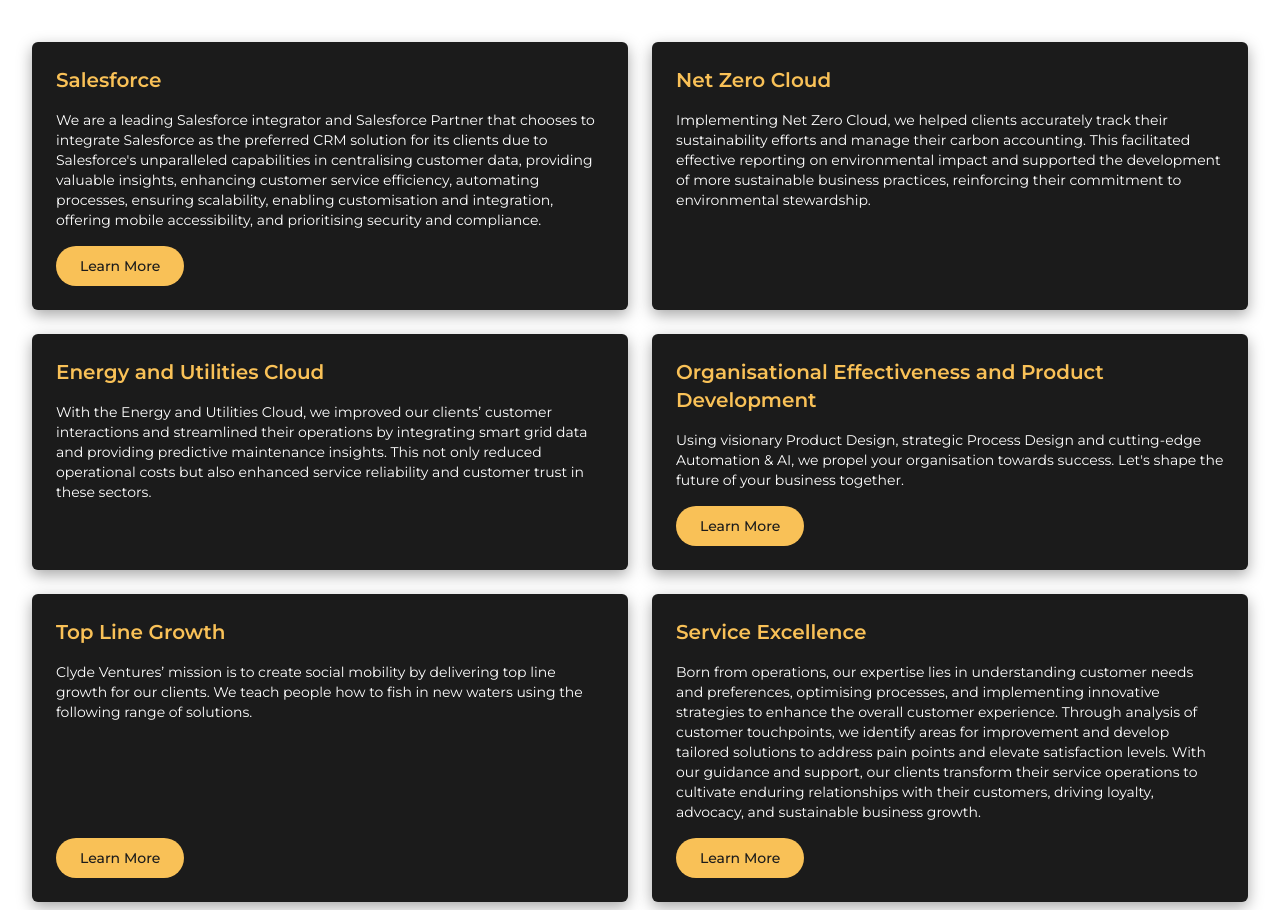
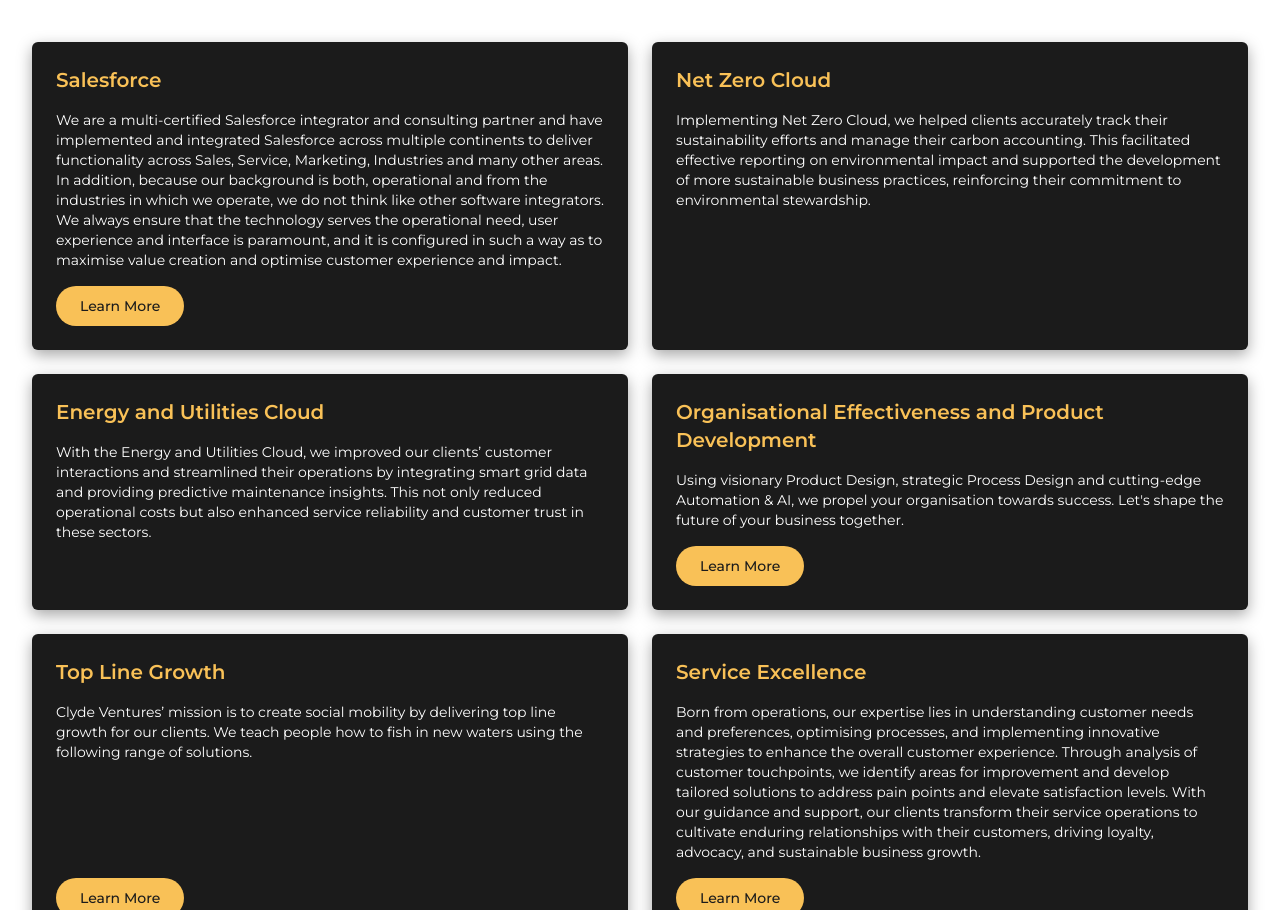
Before and after one commit to luke-meadows/clyde-ventures-2024, a Next.js app: page /sectors in a window 1280 px wide. Shown: the part 1598-2508 px from the top of the page. Built offline with nearby package versions, Linux system fonts and the light colour scheme.

Commit message:
new blurbs

```diff
--- a/components/MainHero.js
+++ b/components/MainHero.js
@@ -32,7 +32,7 @@
       image: '/images/hero/salesforce.jpeg',
       title: 'Salesforce',
       subtitle:
-        "We are a leading Salesforce integrator and Salesforce Partner that chooses to integrate Salesforce as the preferred CRM solution for its clients due to Salesforce's unparalleled capabilities in centralising customer data, providing valuable insights, enhancing customer service efficiency, automating processes, ensuring scalability, enabling customisation and integration, offering mobile accessibility, and prioritising security and compliance.",
+        'We are a multi-certified Salesforce integrator and consulting partner and have implemented and integrated Salesforce across multiple continents to deliver functionality across Sales, Service, Marketing, Industries and many other areas. In addition, because our background is both, operational and from the industries in which we operate, we do not think like other software integrators. We always ensure that the technology serves the operational need, user experience and interface is paramount, and it is configured in such a way as to maximise value creation and optimise customer experience and impact.',
     },
     'process-design': {
       image: '/images/hero/process-design.jpg',
--- a/components/SectorSolutionsGrid.js
+++ b/components/SectorSolutionsGrid.js
@@ -7,9 +7,9 @@
     {
       title: 'Salesforce',
       blurb:
-        "We are a leading Salesforce integrator and Salesforce Partner that chooses to integrate Salesforce as the preferred CRM solution for its clients due to Salesforce's unparalleled capabilities in centralising customer data, providing valuable insights, enhancing customer service efficiency, automating processes, ensuring scalability, enabling customisation and integration, offering mobile accessibility, and prioritising security and compliance.",
+        'We are a multi-certified Salesforce integrator and consulting partner and have implemented and integrated Salesforce across multiple continents to deliver functionality across Sales, Service, Marketing, Industries and many other areas. In addition, because our background is both, operational and from the industries in which we operate, we do not think like other software integrators. We always ensure that the technology serves the operational need, user experience and interface is paramount, and it is configured in such a way as to maximise value creation and optimise customer experience and impact.',
       icon: '/icons/sales.svg',
-      url: '/services/integration/salesforce',
+      url: 'integration/salesforce',
     },
     {
       title: 'Net Zero Cloud',
@@ -23,9 +23,9 @@
     {
       title: 'Salesforce',
       blurb:
-        "We are a leading Salesforce integrator and Salesforce Partner that chooses to integrate Salesforce as the preferred CRM solution for its clients due to Salesforce's unparalleled capabilities in centralising customer data, providing valuable insights, enhancing customer service efficiency, automating processes, ensuring scalability, enabling customisation and integration, offering mobile accessibility, and prioritising security and compliance.",
+        'We are a multi-certified Salesforce integrator and consulting partner and have implemented and integrated Salesforce across multiple continents to deliver functionality across Sales, Service, Marketing, Industries and many other areas. In addition, because our background is both, operational and from the industries in which we operate, we do not think like other software integrators. We always ensure that the technology serves the operational need, user experience and interface is paramount, and it is configured in such a way as to maximise value creation and optimise customer experience and impact.',
       icon: '/icons/sales.svg',
-      url: '/services/integration/salesforce',
+      url: 'integration/salesforce',
     },
     {
       title: 'Marketing Cloud & Marketing Cloud Account Engagement',
@@ -39,9 +39,9 @@
     {
       title: 'Salesforce',
       blurb:
-        "We are a leading Salesforce integrator and Salesforce Partner that chooses to integrate Salesforce as the preferred CRM solution for its clients due to Salesforce's unparalleled capabilities in centralising customer data, providing valuable insights, enhancing customer service efficiency, automating processes, ensuring scalability, enabling customisation and integration, offering mobile accessibility, and prioritising security and compliance.",
+        'We are a multi-certified Salesforce integrator and consulting partner and have implemented and integrated Salesforce across multiple continents to deliver functionality across Sales, Service, Marketing, Industries and many other areas. In addition, because our background is both, operational and from the industries in which we operate, we do not think like other software integrators. We always ensure that the technology serves the operational need, user experience and interface is paramount, and it is configured in such a way as to maximise value creation and optimise customer experience and impact.',
       icon: '/icons/sales.svg',
-      url: '/services/integration/salesforce',
+      url: 'integration/salesforce',
     },
     {
       title: 'Net Zero Cloud',
--- a/components/SolutionsGrid.js
+++ b/components/SolutionsGrid.js
@@ -7,44 +7,38 @@
     {
       title: 'Sales Cloud',
       blurb:
-        "Leveraging Sales Cloud, we optimised our clients' sales cycles and increased the efficiency of their CRM processes. Features like opportunity management and sales forecasting allowed for better resource allocation and a clearer visibility into sales pipelines. This enabled sales teams to focus on high-value activities, thus driving up conversion rates and revenue.",
+        'Our team of certified Salesforce professionals are experts in system architecture, guaranteeing that your Sales Cloud solution aligns perfectly with your business requirements. Clyde Ventures are here to assist you with your new implementation or improving your current Sales Cloud setup by incorporating extra features as needed. We also provide ongoing support for your Sales Cloud implementation through managed services packages, giving your business access to certified Salesforce experts.',
       icon: '/icons/sales.svg',
     },
     {
       title: 'Service Cloud',
       blurb:
-        'Our use of Service Cloud revolutionised customer service operations for our clients, incorporating features like AI-driven case routing and real-time service analytics. This not only sped up response times but also elevated the quality of service. As a result, our clients reported higher customer retention and satisfaction levels.',
+        "Our seasoned consultants provide customised solutions that guarantee maximum business value, whether it's suggesting efficient  business solutions tailored to your needs or recommending best practices for optimising case management. Our tailored Salesforce Service Cloud implementation services address both existing and new instances, with a focus on implementing or optimising modules such as case management, Omnichannel support, customer and contact management, field service management, and workflow automation.",
       icon: '/icons/service.svg',
     },
     {
       title: 'Marketing Cloud & Marketing Cloud Account Engagement',
       blurb:
-        'By combining the power of Marketing Cloud with Account Engagement, we crafted personalised marketing journeys and optimised campaign management. Enhanced analytics and segmentation tools led to more effective targeting and engagement strategies, significantly improving campaign performance and customer acquisition rates.',
+        'Drawing from years of experience with Marketing Cloud and Account Engagement (Pardot), our team of expert consultants provide you confidence that your team possesses the resources to execute and report error-free marketing campaigns. From data segmentation and platform integration to achieving seamless reports and analytics, we ensure that everything functions smoothly.',
       icon: '/icons/marketing.svg',
     },
     {
       title: 'Energy and Utilities Cloud',
       blurb:
-        'With the Energy and Utilities Cloud, we improved our clients’ customer interactions and streamlined their operations by integrating smart grid data and providing predictive maintenance insights. This not only reduced operational costs but also enhanced service reliability and customer trust in these sectors.',
+        'Clyde Ventures specialises in providing consulting and integration services for Energy & Utilities Cloud, enabling utility businesses to manage and integrate their entire operation into one system. We pride ourselves on being operational and industry experts as opposed to career consultants. Most of our team have held senior positions across the supply chain in Water, Energy, and Distribution, bringing unparalleled industry knowledge and insight to our clients. Using Energy and Utilities Cloud, we apply the full power of Salesforce’s AI, data and CRM capabilities to create powerful processes with customers at the centre.',
       icon: '/icons/utilities.png',
     },
     {
       title: 'Experience Cloud',
       blurb:
-        'Utilising Experience Cloud, we created bespoke digital platforms that fostered community engagement and streamlined communication channels for our clients. Features such as personalised content and mobile-first communities enhanced user experience, boosting collaboration and engagement across stakeholders.',
+        'When implementing Salesforce Experience Cloud, Clyde Ventures goes above and beyond basic implementation to ensure that clients maximise their investment. We provide comprehensive services that encompass initial project guidance, ongoing Admin and Development support, training, data analytics, and more. At Clyde Ventures, we specialise in crafting user-centric experiences that drive customer engagement and satisfaction. Our team possesses the necessary expertise in product design to build engaging digital experiences.',
       icon: '/icons/experience.svg',
     },
     {
       title: 'Net Zero Cloud',
       blurb:
-        'Implementing Net Zero Cloud, we helped clients accurately track their sustainability efforts and manage their carbon accounting. This facilitated effective reporting on environmental impact and supported the development of more sustainable business practices, reinforcing their commitment to environmental stewardship.',
+        'At Clyde Ventures, we have several certified Net Zero Cloud consultants, making us the ideal partner for your carbon accounting implementation.  We leverage Net Zero Cloud for our clients, enabling them to manage emissions, streamline data analytics, and drive productivity. Partner with Clyde Ventures to make sustainability a seamless part of your organisational strategy.',
       icon: '/icons/net-zero.svg',
-    },
-    {
-      title: 'Field Service Cloud',
-      blurb:
-        "Our deployment of Salesforce’s Field Service solution included mobile workforce enablement and real-time operations visibility, which significantly improved our clients' service efficiency. Automated scheduling and resource optimization ensured that the right personnel were dispatched at the right times, sharply increasing on-time service delivery and customer satisfaction.",
-      icon: '/icons/field-service.svg',
     },
   ],
   'process-design': [
@@ -244,7 +238,7 @@
     {
       title: 'Salesforce',
       blurb:
-        "We are a leading Salesforce integrator and Salesforce Partner that chooses to integrate Salesforce as the preferred CRM solution for its clients due to Salesforce's unparalleled capabilities in centralising customer data, providing valuable insights, enhancing customer service efficiency, automating processes, ensuring scalability, enabling customisation and integration, offering mobile accessibility, and prioritising security and compliance.",
+        'We are a multi-certified Salesforce integrator and consulting partner and have implemented and integrated Salesforce across multiple continents to deliver functionality across Sales, Service, Marketing, Industries and many other areas. In addition, because our background is both, operational and from the industries in which we operate, we do not think like other software integrators. We always ensure that the technology serves the operational need, user experience and interface is paramount, and it is configured in such a way as to maximise value creation and optimise customer experience and impact.',
       icon: '/icons/sales.svg',
       url: 'integration/salesforce',
     },
```
